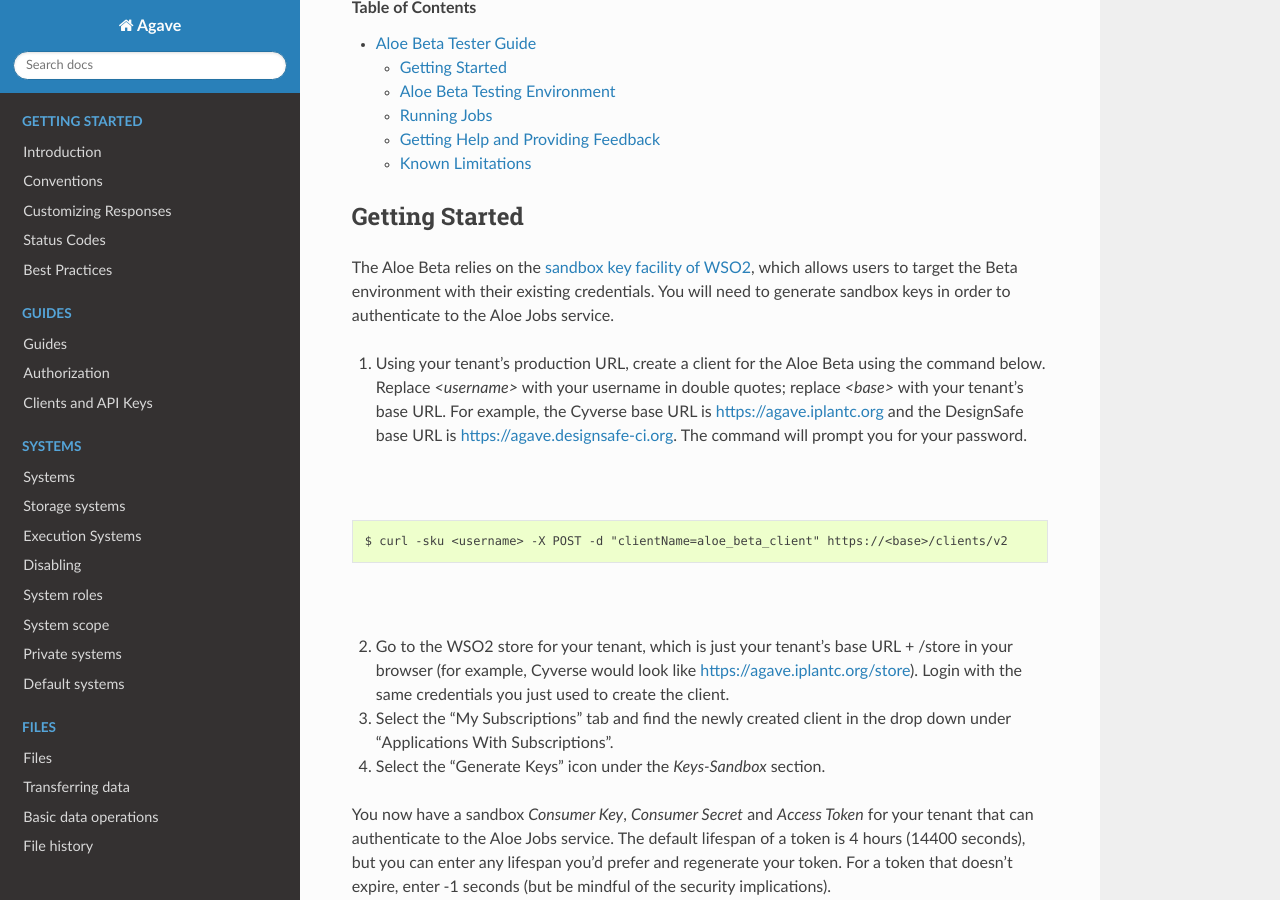
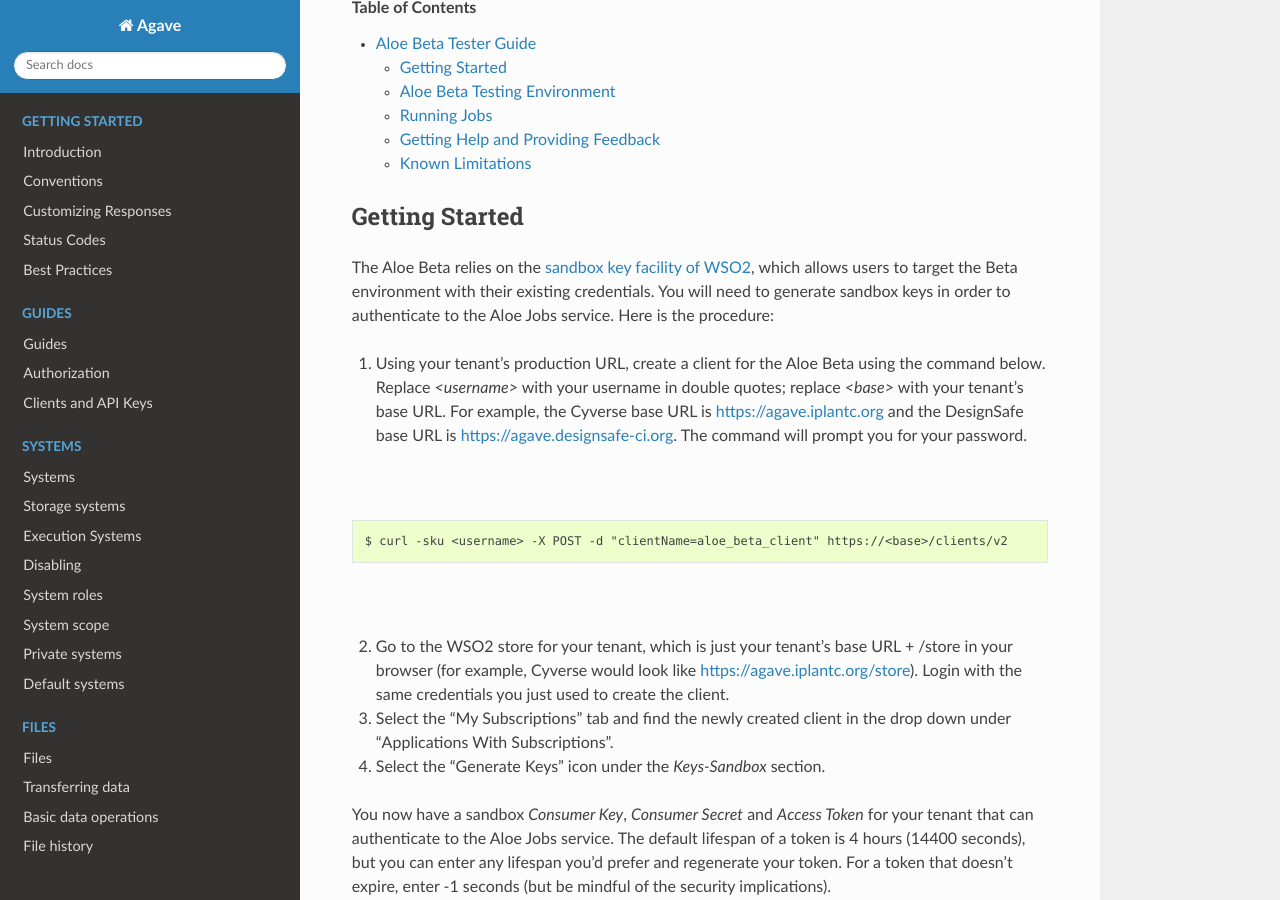
Before and after one commit to TACC-Cloud/agave-docs, a Sphinx documentation site: the page built from docs/agave/guides/jobs/aloe-beta-tester-guide.rst, in a window 1280 px wide and 900 px high, scrolled down 380 px. Built offline with Sphinx 7.4.7 and the Read the Docs theme 2.0.0, drawn with Linux system fonts in a browser that asks for light colours.

Commit message:
minor tweak

```diff
--- a/docs/agave/guides/jobs/aloe-beta-tester-guide.rst
+++ b/docs/agave/guides/jobs/aloe-beta-tester-guide.rst
@@ -15,7 +15,7 @@
 Getting Started
 ---------------
 
-The Aloe Beta relies on the `sandbox key facility of WSO2 <https://docs.wso2.com/display/AM170/Maintaining+Separate+Production+and+Sandbox+Gateways>`_, which allows users to target the Beta environment with their existing credentials. You will need to generate sandbox keys in order to authenticate to the Aloe Jobs service.
+The Aloe Beta relies on the `sandbox key facility of WSO2 <https://docs.wso2.com/display/AM170/Maintaining+Separate+Production+and+Sandbox+Gateways>`_, which allows users to target the Beta environment with their existing credentials. You will need to generate sandbox keys in order to authenticate to the Aloe Jobs service.  Here is the procedure:
 
 1.	Using your tenant’s production URL, create a client for the Aloe Beta using the command below.  Replace *<username>* with your username in double quotes; replace *<base>* with your tenant's base URL. For example, the Cyverse base URL is https://agave.iplantc.org and the DesignSafe base URL is https://agave.designsafe-ci.org. The command will prompt you for your password.
 
```
